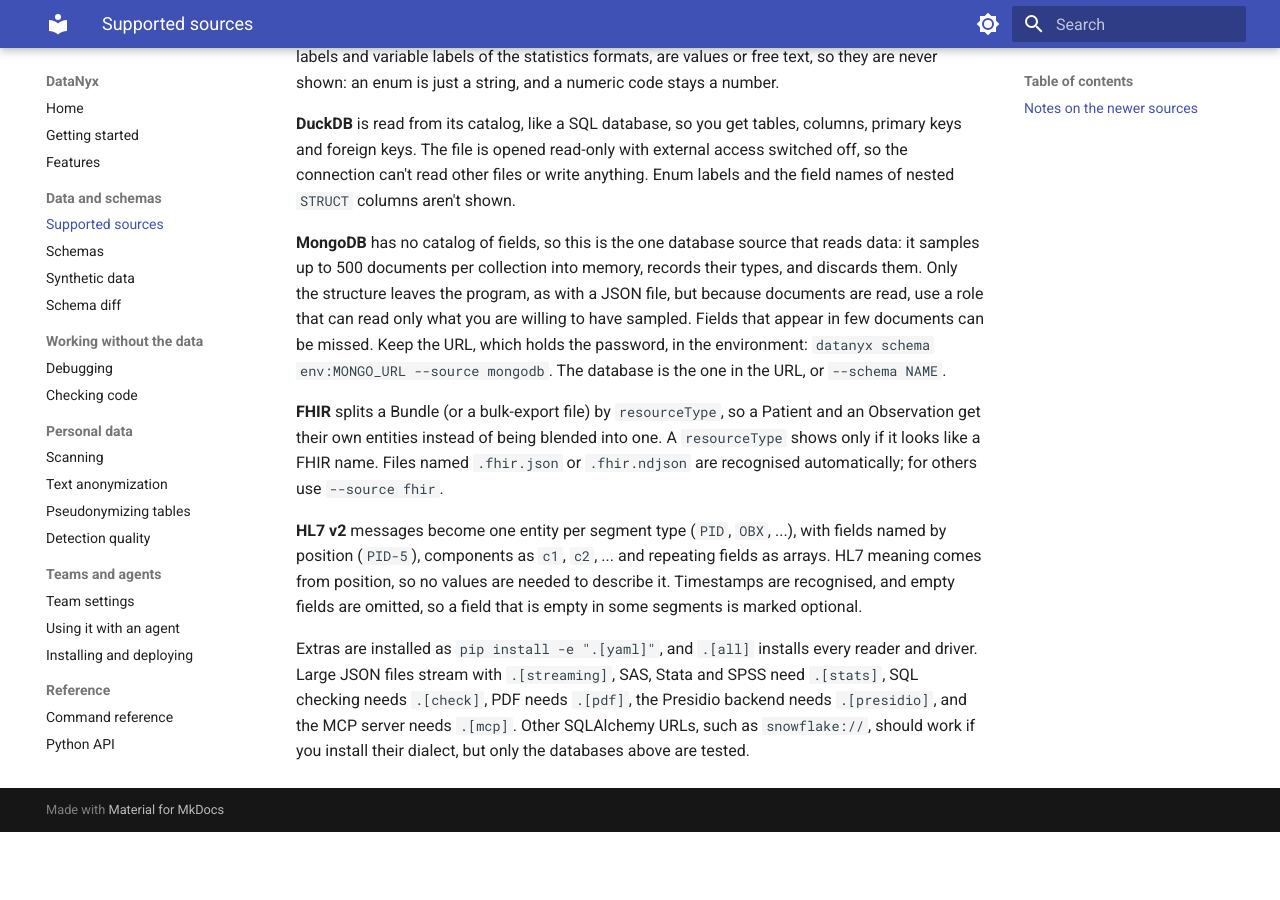
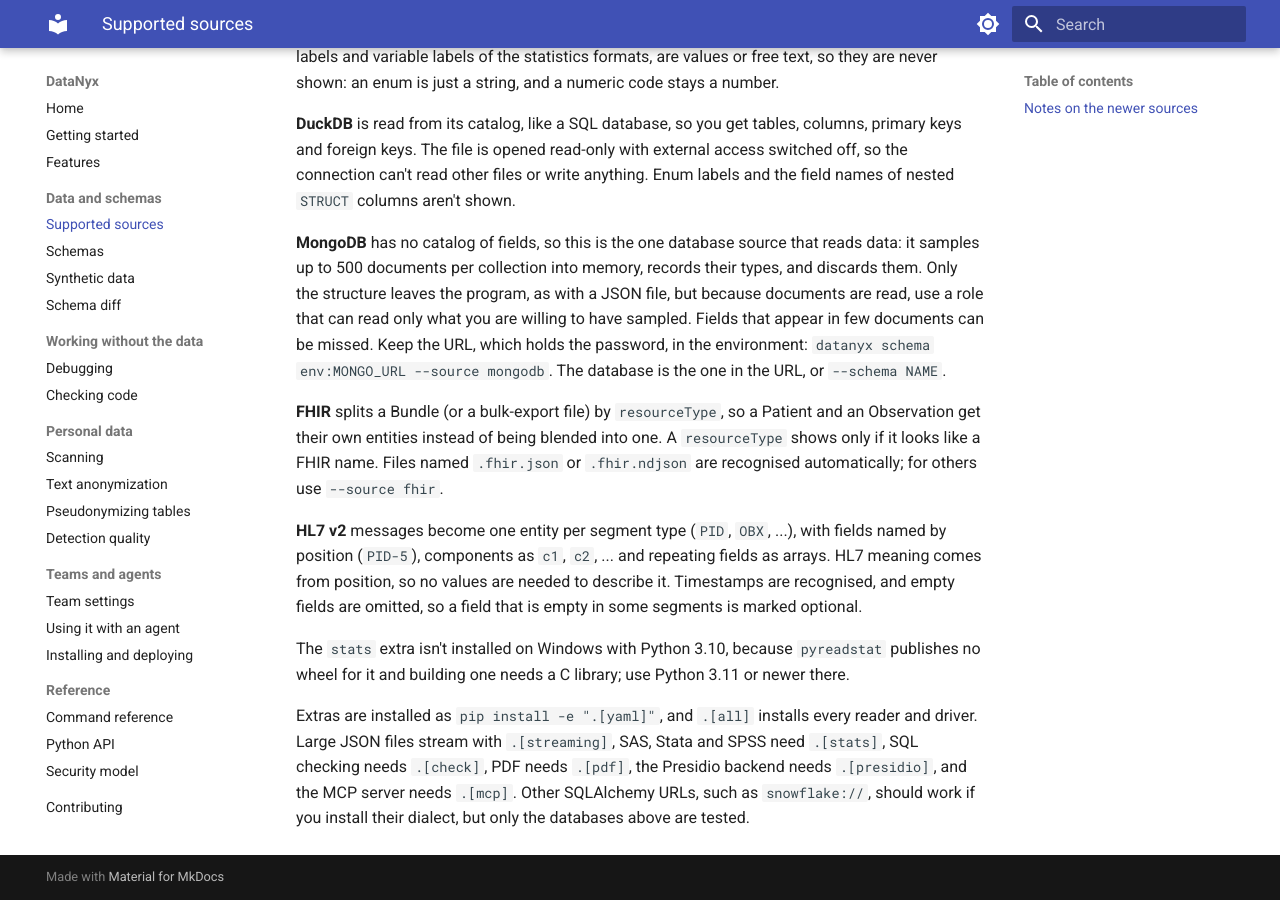
Before and after one commit to lud3nb3rg/DataNyx, an MkDocs documentation site: the page built from docs/sources.md, in a window 1280 px wide and 900 px high, scrolled down 1447 px. Built offline with MkDocs 1.6.1 and Material for MkDocs 9.7.7, drawn with Linux system fonts in a browser that asks for light colours; before the commit the page ends 2279 px from its top, so only the background shows below that.

Commit message:
Skip pyreadstat on Windows with Python 3.10, which has no wheel for it
uv sync --all-extras tried to build it from source and failed for want of iconv. The stats extra is
empty on that platform, the stats tests skip, and the docs say so.

Co-Authored-By: Claude Sonnet 5.5 <noreply@anthropic.com>

```diff
--- a/docs/sources.md
+++ b/docs/sources.md
@@ -53,6 +53,9 @@ name. Files named `.fhir.json` or `.fhir.ndjson` are recognised automatically; f
 so no values are needed to describe it. Timestamps are recognised, and empty fields are omitted, so a field
 that is empty in some segments is marked optional.
 
+The `stats` extra isn't installed on Windows with Python 3.10, because `pyreadstat` publishes no wheel for it and
+building one needs a C library; use Python 3.11 or newer there.
+
 Extras are installed as `pip install -e ".[yaml]"`, and `.[all]` installs every reader and
 driver. Large JSON files stream with `.[streaming]`, SAS, Stata and SPSS need `.[stats]`, SQL checking needs `.[check]`, PDF needs `.[pdf]`, the Presidio backend needs `.[presidio]`, and the MCP server needs `.[mcp]`.
 Other SQLAlchemy URLs, such as `snowflake://`, should work if you install their dialect, but
--- a/pyproject.toml
+++ b/pyproject.toml
@@ -38,7 +38,9 @@ mcp = ["mcp>=1.2"]
 avro = ["fastavro>=1.9"]
 orc = ["pyarrow>=14"]
 duckdb = ["duckdb>=1.0"]
-stats = ["pyreadstat>=1.2"]
+# pyreadstat publishes no Windows wheel for Python 3.10, and building it there needs a C library, so
+# the extra is empty on that one platform and SAS, Stata and SPSS files report that they need it.
+stats = ["pyreadstat>=1.2; sys_platform != 'win32' or python_version >= '3.11'"]
 mongodb = ["pymongo>=4.6"]
 all = ["datanyx[postgres,mysql,mssql,oracle,parquet,excel,yaml,streaming,mcp,check,pdf,presidio,avro,orc,duckdb,stats,mongodb]"]
 text = ["spacy>=3.7"]
```
Also changed, not shown: 1 other file.
